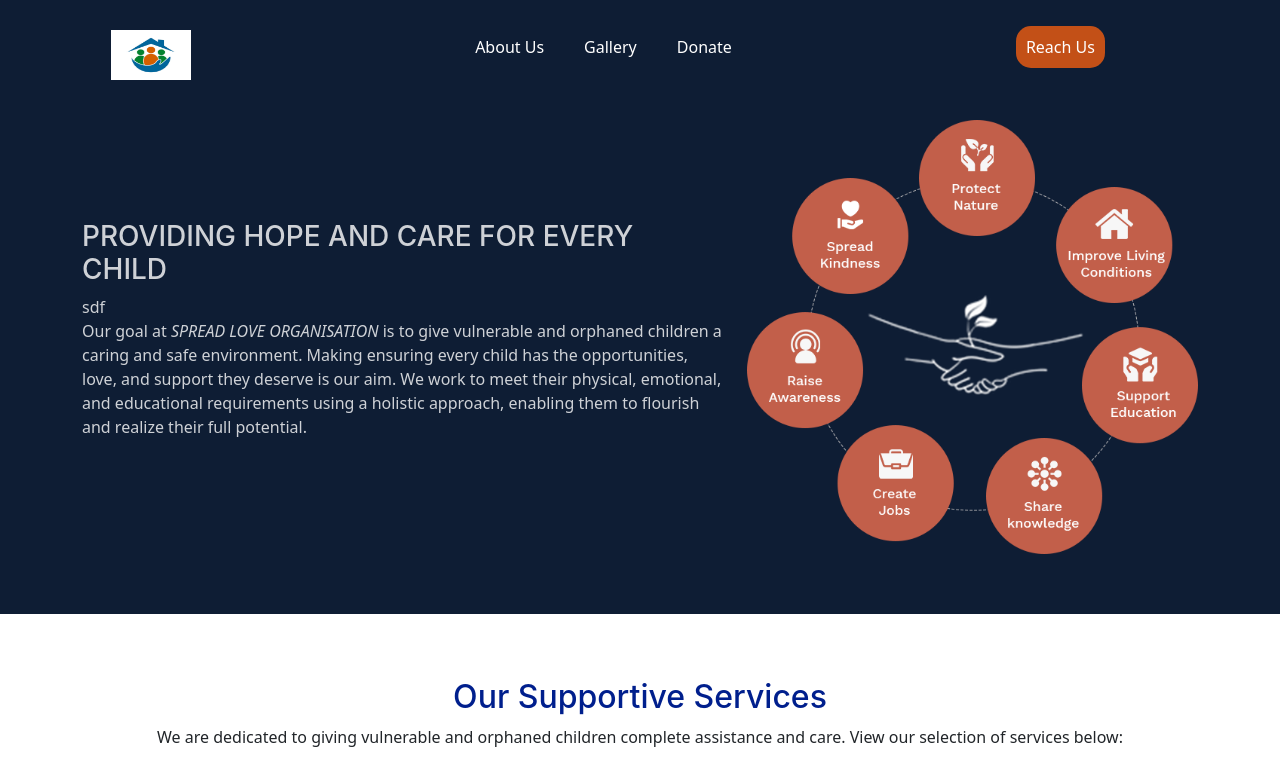
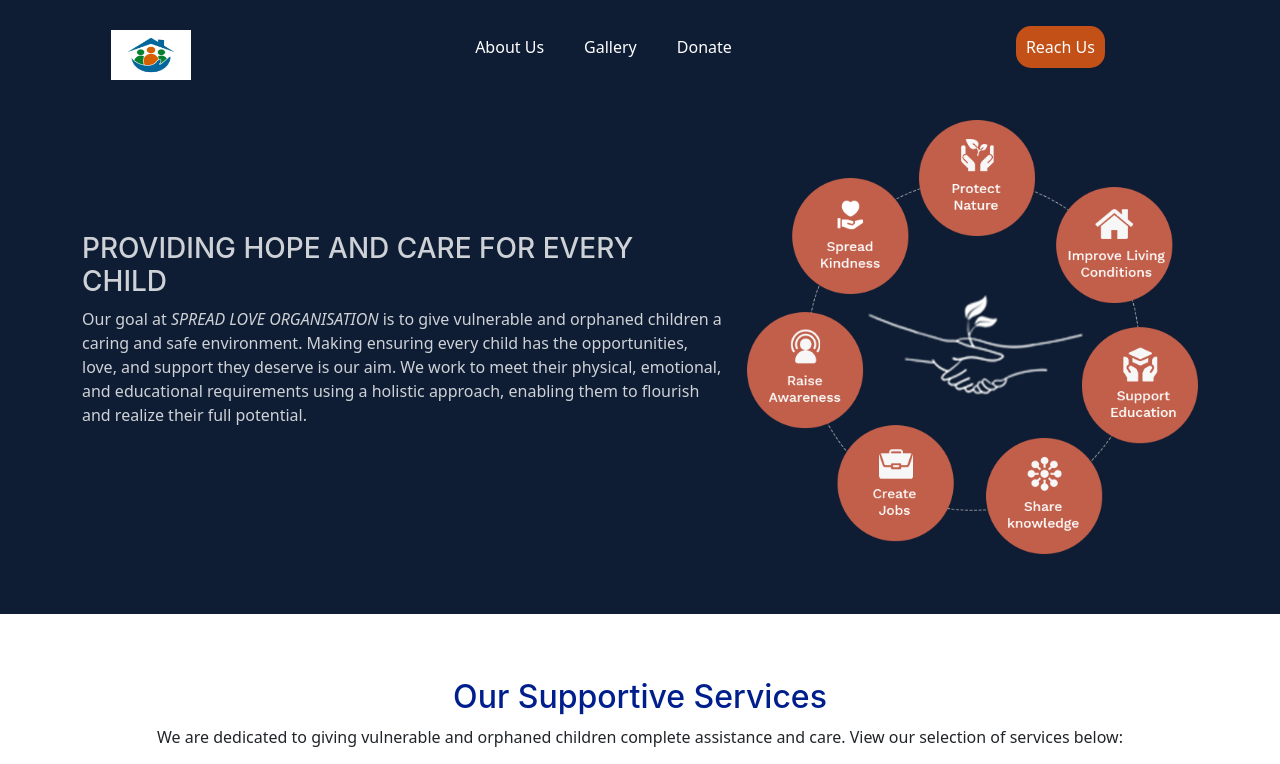
Before and after one commit to abmanaf/Orphanage-platform, a React (Create React App) app: page / in a window 1280 px wide. Shown: the top 764 px of the page. Built offline with nearby package versions, Linux system fonts and the light colour scheme; grey boxes are pictures that could not be loaded; a web font is replaced by a local one.

Commit message:
minor changes

```diff
--- a/src/Components/First_Page/Home.js
+++ b/src/Components/First_Page/Home.js
@@ -15,7 +15,6 @@ function Home() {
               >
                 Providing Hope and Care for Every Child
               </h3>
-              sdf
               <p
                 className="entire-message"
                 data-aos="fade-up"
```
